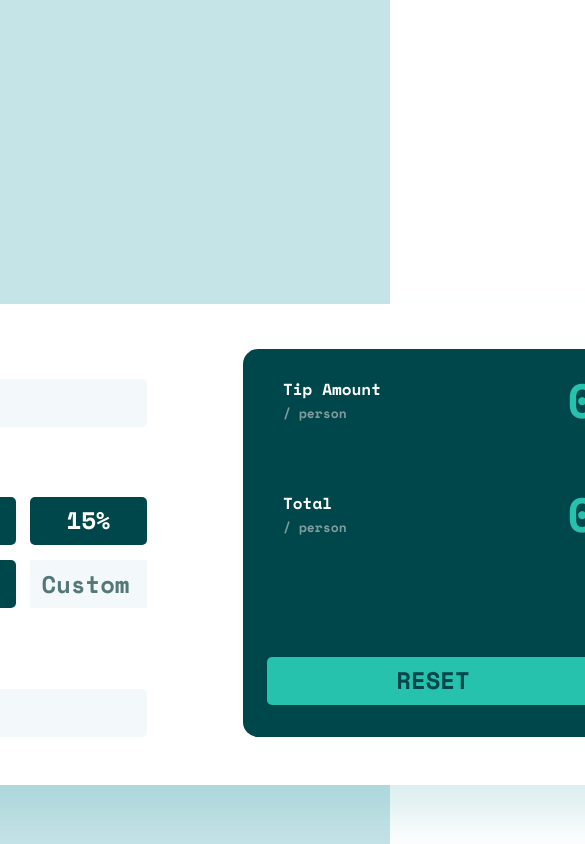
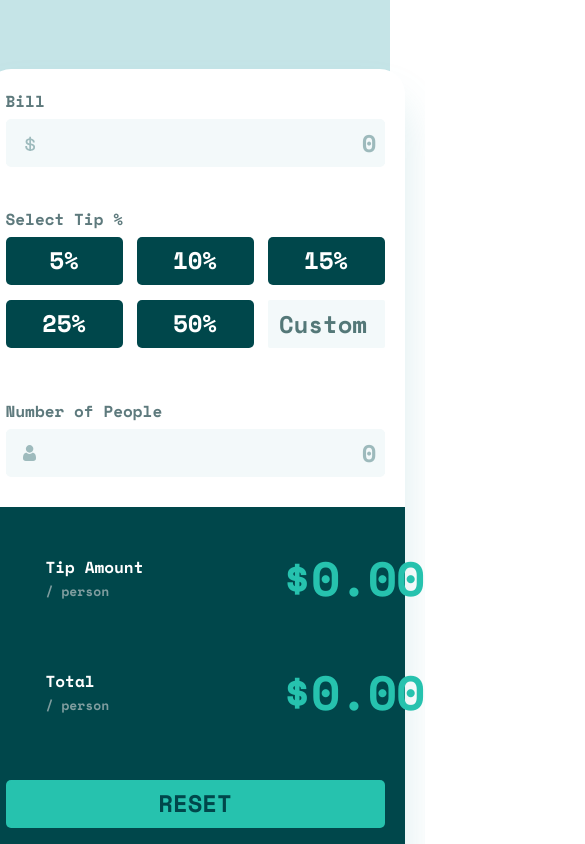
Before and after one commit to Pir0Ensl4ver/tip-calculator, a React (Create React App) app: page / in a window 390 px wide. Shown: the top 844 px of the page, 585 px wide, since content can reach past the window. Built offline with nearby package versions, Linux system fonts and the light colour scheme.

Commit message:
cca 80% done

```diff
--- a/public/index.html
+++ b/public/index.html
@@ -1,6 +1,12 @@
 <!DOCTYPE html>
 <html lang="en">
   <head>
+    <style>
+      input::-webkit-outer-spin-button,
+      input::-webkit-inner-spin-button {
+        display: none;
+      }
+    </style>
     <meta charset="utf-8" />
     <link rel="icon" href="%PUBLIC_URL%/favicon.ico" />
     <meta name="viewport" content="width=device-width, initial-scale=1" />
--- a/src/TipCalculator.js
+++ b/src/TipCalculator.js
@@ -8,12 +8,25 @@ import { DollarIcon, PersonIcon } from "./UI/Icons/Icons";
 
 import classes from "./TipCalculator.module.css";
 
-const IsEqualOrAboveZero = (value) => value >= 0;
-const isBetweenZeroAndOneHundred = (value) => value > 0 && value <= 100;
+const isPositiveNumber = (value) => {
+  if (!value) {
+    return false;
+  }
+  return !isNaN(value) && parseFloat(value) > 0;
+};
+
+const isPositiveNumberAndUnderOrEqualHundred = (value) => {
+  if (!value) {
+    return false;
+  }
+  return !isNaN(value) && parseFloat(value) > 0 && parseFloat(value) <= 100;
+};
 
 const TipCalculator = () => {
   const [tipPerPerson, setTipPerPerson] = useState(0);
   const [totalPerPerson, setTotalPerPerson] = useState(0);
+  const [tipButtonValue, setTipButtonValue] = useState(0);
+  const [tipButtonIsClicked, setTipButtonIsClicked] = useState(false);
 
   const {
     value: billValue,
@@ -22,16 +35,16 @@ const TipCalculator = () => {
     valueChangeHandler: billChangeHandler,
     inputBlurHandler: billBlurHandler,
     reset: resetBill,
-  } = useInput(IsEqualOrAboveZero);
+  } = useInput(isPositiveNumber);
 
   const {
-    value: percentValue,
-    isValid: custovPercentIsValid,
+    value: customPercentValue,
+    isValid: customPercentIsValid,
     hasError: customPercentHasError,
     valueChangeHandler: percentChangeHandler,
     inputBlurHandler: percentBlurHandler,
     reset: resetCustomPercent,
-  } = useInput(isBetweenZeroAndOneHundred);
+  } = useInput(isPositiveNumberAndUnderOrEqualHundred);
 
   const {
     value: peopleNumberValue,
@@ -40,34 +53,51 @@ const TipCalculator = () => {
     valueChangeHandler: peopleNumberChangeHandler,
     inputBlurHandler: peopleNumberBlurHandler,
     reset: resetPeopleNumber,
-  } = useInput(IsEqualOrAboveZero);
+  } = useInput(isPositiveNumber);
 
   useEffect(() => {
     const billFloat = parseFloat(billValue);
     const numberOfPeopleInt = parseInt(peopleNumberValue);
-    const percentFloat = parseFloat(percentValue);
+    let percentFloat = parseFloat(customPercentValue);
 
-    if (
-      !isNaN(billFloat) &&
-      !isNaN(numberOfPeopleInt) &&
-      !isNaN(percentFloat)
-    ) {
+    if (billIsValid && peopleNumberIsValid) {
+      if (tipButtonIsClicked) {
+        percentFloat = parseFloat(tipButtonValue);
+      } else if (customPercentIsValid) {
+        percentFloat = parseFloat(customPercentValue);
+      } else {
+        percentFloat = 0;
+      }
+
       const tipAmount = billFloat * (percentFloat / 100);
       const tipPerPerson = tipAmount / numberOfPeopleInt;
       const totalPerPerson = (billFloat + tipAmount) / numberOfPeopleInt;
 
       setTipPerPerson(tipPerPerson);
       setTotalPerPerson(totalPerPerson);
-    } else {
-      setTipPerPerson(0);
-      setTotalPerPerson(0);
     }
-  }, [billValue, peopleNumberValue, percentValue]);
+  }, [
+    tipButtonIsClicked,
+    tipButtonValue,
+    billValue,
+    billIsValid,
+    peopleNumberValue,
+    peopleNumberIsValid,
+    customPercentValue,
+    customPercentIsValid,
+  ]);
+
+  const onClickSetTipValueButtonHandler = (event) => {
+    setTipButtonValue(event.target.value);
+    setTipButtonIsClicked(true);
+  };
 
   const onClickResetButtonHandler = () => {
     resetBill();
     resetCustomPercent();
     resetPeopleNumber();
+    setTipPerPerson(0);
+    setTotalPerPerson(0);
   };
 
   const percentValues = [5, 10, 15, 25, 50];
@@ -82,9 +112,11 @@ const TipCalculator = () => {
               <DollarIcon />
               <input
                 className={classes[`tip-calculator-input`]}
+                type="number"
                 value={billValue}
                 onChange={billChangeHandler}
                 onBlur={billBlurHandler}
+                placeholder="0"
               />
             </div>
           </section>
@@ -93,13 +125,21 @@ const TipCalculator = () => {
             <div className={classes[`tip-calculator-button-container`]}>
               {percentValues.map((value) => {
                 return (
-                  <TipCalculatorButton onClick={percentChangeHandler}>
+                  <TipCalculatorButton
+                    key={value}
+                    value={value}
+                    onClick={onClickSetTipValueButtonHandler}
+                  >
                     {value}%
                   </TipCalculatorButton>
                 );
               })}
               <input
                 className={classes[`tip-calculator-custom-input`]}
+                type="number"
+                value={customPercentValue}
+                onChange={percentChangeHandler}
+                onBlur={percentBlurHandler}
                 placeholder="Custom"
               />
             </div>
@@ -112,8 +152,11 @@ const TipCalculator = () => {
               <PersonIcon />
               <input
                 className={classes[`tip-calculator-input`]}
+                type="number"
+                value={peopleNumberValue}
                 onChange={peopleNumberChangeHandler}
                 onBlur={peopleNumberBlurHandler}
+                placeholder="0"
               />
             </div>
           </section>
@@ -133,7 +176,7 @@ const TipCalculator = () => {
             <label
               className={classes[`tip-calculator-right-section-tip-display`]}
             >
-              {tipPerPerson}
+              ${tipPerPerson.toFixed(2)}
             </label>
           </section>
           <section className={classes[`tip-calculator-right-section-second`]}>
@@ -150,7 +193,7 @@ const TipCalculator = () => {
             <label
               className={classes[`tip-calculator-right-section-tip-display`]}
             >
-              {totalPerPerson}
+              ${totalPerPerson.toFixed(2)}
             </label>
           </section>
           <section className={classes[`tip-calculator-right-section-third`]}>
--- a/src/TipCalculator.module.css
+++ b/src/TipCalculator.module.css
@@ -93,6 +93,20 @@
   background: #f3f9fa;
 }
 
+.tip-calculator-input:focus {
+  border: 2px solid #26c2ae;
+  border-radius: 5px;
+  outline: none;
+}
+
+.tip-calculator-input::placeholder {
+  color: #00474b;
+  mix-blend-mode: normal;
+  opacity: 0.35;
+  text-align: right;
+  margin-right: 2px;
+}
+
 .tip-calculator-button-container {
   display: grid;
   grid-template-columns: repeat(3, 1fr);
@@ -119,6 +133,12 @@
   box-sizing: border-box;
   width: 117px;
   height: 48px;
+}
+
+.tip-calculator-custom-input:focus {
+  border: 2px solid #26c2ae;
+  border-radius: 5px;
+  outline: none;
 }
 
 .tip-calculator-custom-input::placeholder {
@@ -211,3 +231,66 @@
   font-weight: 700;
   color: #00474b;
 }
+
+@media (max-width: 768px) {
+  .tip-calculator {
+    flex-direction: column;
+    width: 100%;
+    height: auto;
+    position: static;
+    top: 0;
+    padding: 20px;
+  }
+
+  .tip-calculator-left-section,
+  .tip-calculator-right-section {
+    width: 100%;
+    margin: 0;
+  }
+
+  .tip-calculator-left-section {
+    margin-bottom: 30px;
+  }
+
+  .tip-calculator-left-section-first,
+  .tip-calculator-left-section-second,
+  .tip-calculator-left-section-third {
+    width: 100%;
+  }
+
+  .tip-calculator-input-background {
+    width: 100%;
+  }
+
+  .tip-calculator-input {
+    width: 100%;
+  }
+
+  .tip-calculator-button-container {
+    width: 100%;
+  }
+
+  .tip-calculator-right-section {
+    background: #00474b;
+    padding: 20px;
+    border-radius: 0;
+  }
+
+  .tip-calculator-right-section-first,
+  .tip-calculator-right-section-second {
+    width: 100%;
+  }
+
+  .tip-calculator-right-section-tip-display {
+    width: 100%;
+  }
+
+  .tip-calculator-right-section-third {
+    width: 100%;
+    margin: 40px 0 20px 0;
+  }
+
+  .tip-calculator-button-reset {
+    width: 100%;
+  }
+}
--- a/src/hooks/use-input.js
+++ b/src/hooks/use-input.js
@@ -6,16 +6,13 @@ const initialInputState = {
 };
 
 const inputStateReducer = (state, action) => {
-  if ((action.type = "INPUT")) {
-    return { value: action.value, isTouched: state.isTouched };
-  }
-  if ((action.type = "BLUR")) {
-    return { isTouched: true, value: state.value };
-  }
-  if ((action.type = "RESET")) {
-    return { isTouched: false, value: "" };
-  }
-  return inputStateReducer;
+  const options = {
+    INPUT: { value: action.value, isTouched: state.isTouched },
+    BLUR: { value: state.value, isTouched: true },
+    RESET: { value: "", isTouched: false },
+    default: state,
+  };
+  return options[action.type] || options["default"];
 };
 
 const useInput = (validateValue) => {
```
